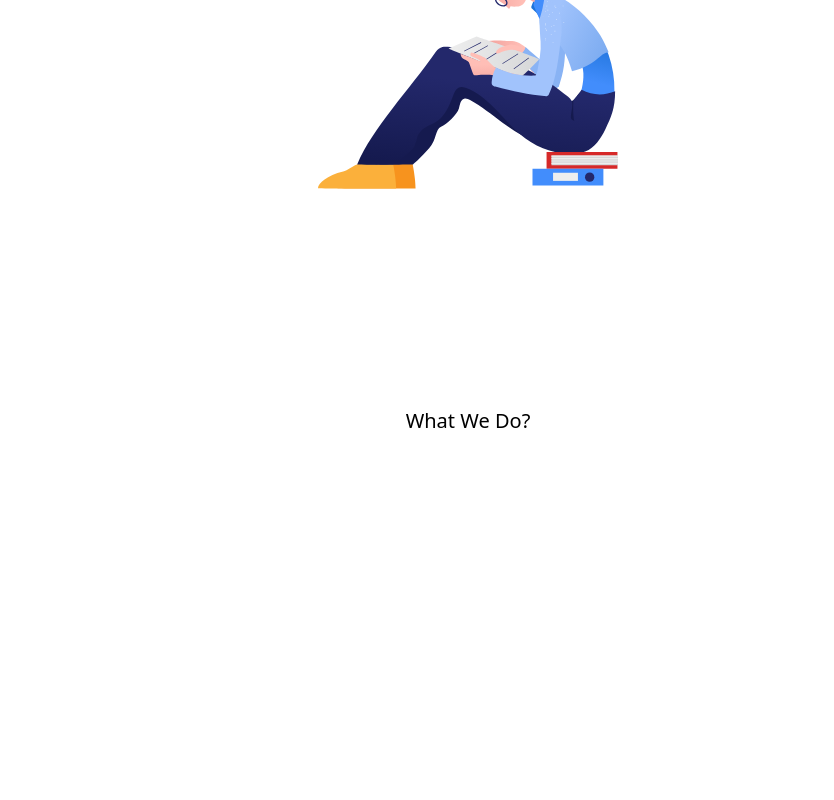
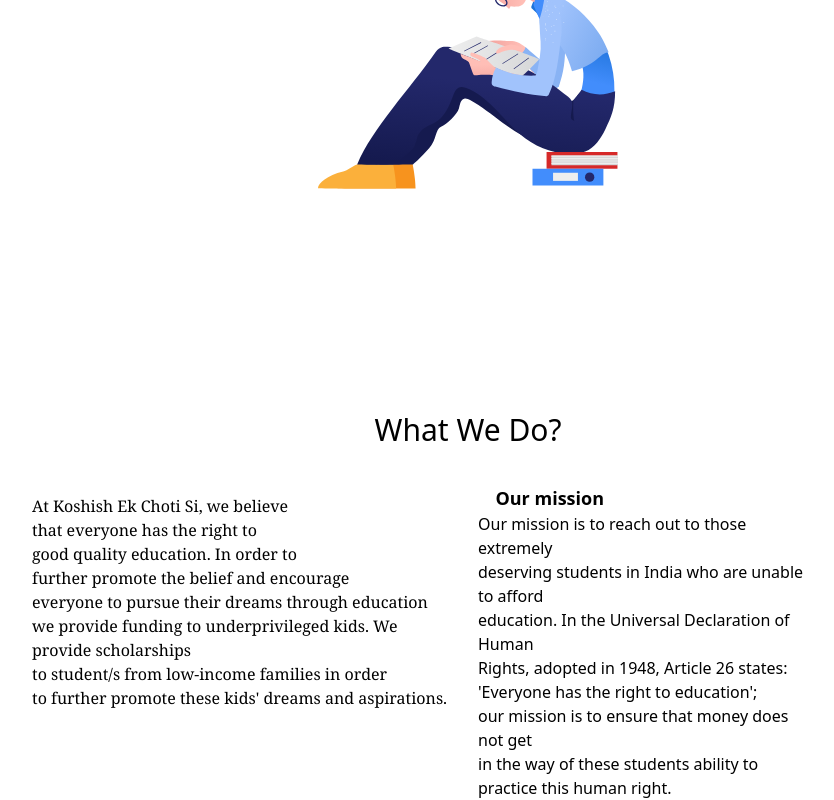
Before and after one commit to code123841/-Koshish-Ek-Choti-Si, a Next.js app: page / in a window 1280 px wide. Shown: the part 661-1461 px from the top of the page, without its empty margins (176-1010 px from the left). Before the commit the page ends 1096 px from the top, so only its background shows below. Built offline with nearby package versions, Linux system fonts and the light colour scheme.

Commit message:
done with the 3rd section

```diff
--- a/pages/index.js
+++ b/pages/index.js
@@ -49,8 +49,43 @@
 
 </div>
 
-<div>
-  <h2 className="font-sans text-center mt-[200px] text-xl ">What We Do?</h2>
+<div className="">
+  <h2 className="font-sans text-center mt-[200px] text-[30px] ">What We Do?</h2>
+
+
+  {/* What we do section */}
+  <div className="grid grid-cols-2 gap-5">
+    {/* content one */}
+    <div className=" pt-[10px]">
+
+      <p className='pt-8 pl-[200px] font-serif sm: text-left  '>
+      At Koshish Ek Choti Si, we believe <br />
+      that everyone has the right to < br/>
+      good quality education. In order to< br/>
+      further promote the belief and encourage < br/>
+      everyone to pursue their dreams through education <br />
+      we provide funding to underprivileged kids. We provide scholarships < br />
+      to student/s from low-income families in order <br />
+       to further promote these kids' dreams and aspirations. ​
+      </p>
+
+    </div>
+
+    <div className='grid justify-items-end pr-10 pt-8 pr-[300px] '>
+      <h3 className='text-lg font-bold text-center pr-[200px]'>Our mission</h3>
+      <p>
+      Our mission is to reach out to those extremely
+       <br /> deserving students in India who are unable to afford
+      <br /> education. In the Universal Declaration of Human< br/> Rights, adopted in 1948, Article 26 states:< br/>
+       'Everyone has the right to education'; < br />
+       our mission is to ensure that money does not get < br/>
+        in the way of these students ability to practice this human right.
+      </p>
+
+    </div>
+
+  </div>
+
 </div>
 </div>
 
```
